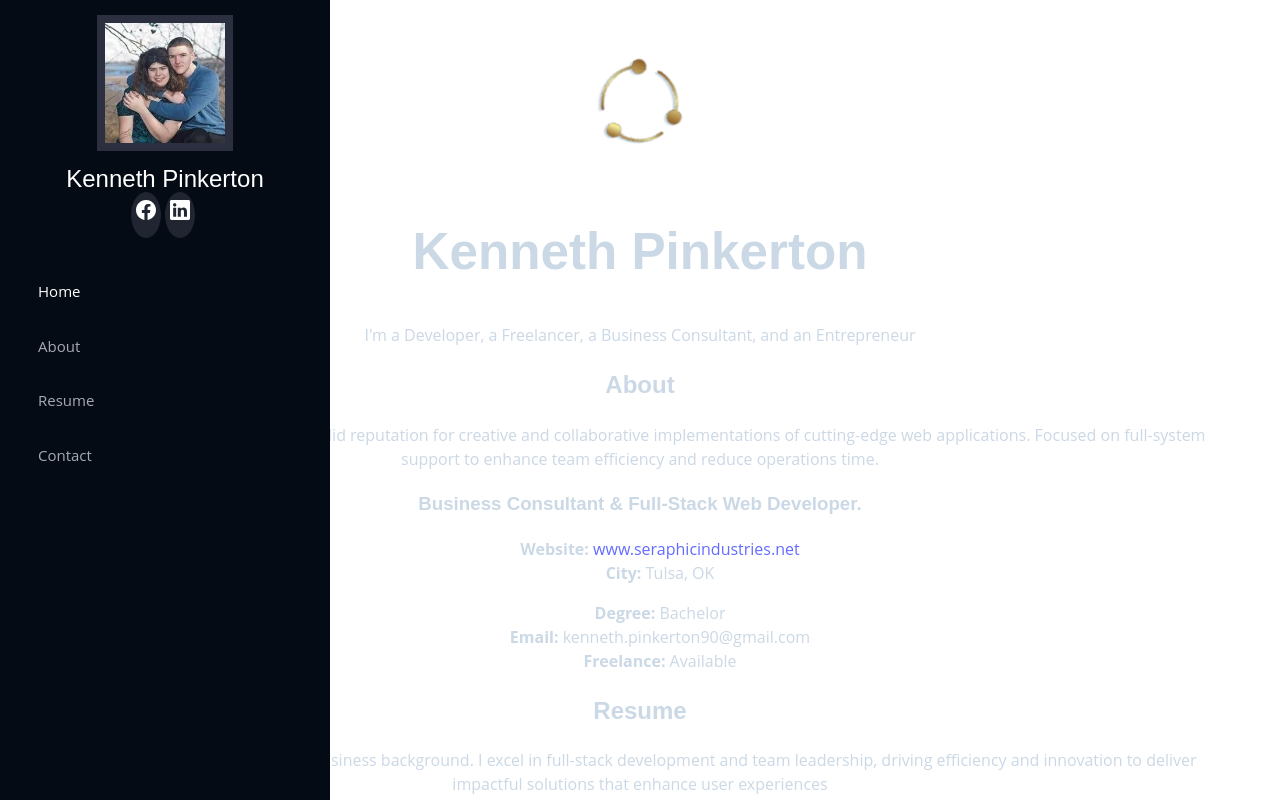
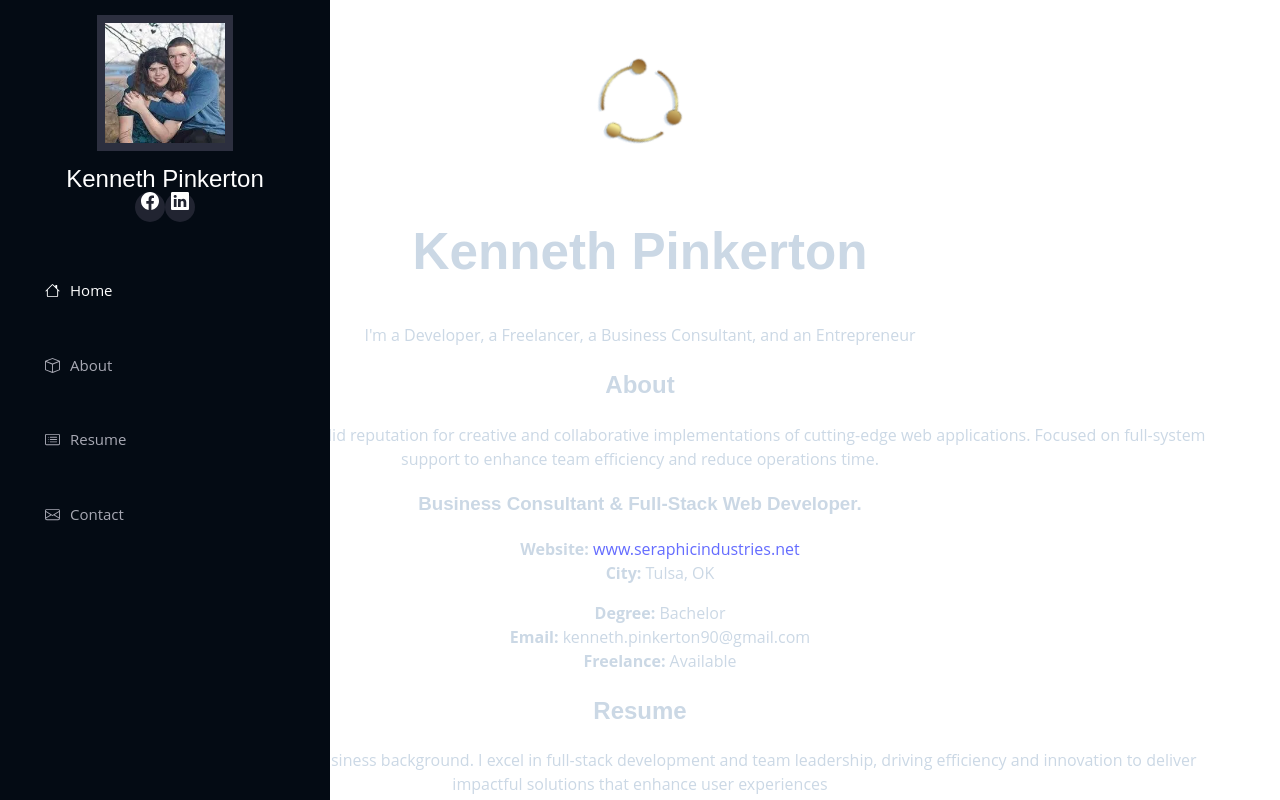
Before and after one commit to SeraphimSage/portfolio, a React (Vite) app: page / in a window 1280 px wide. Shown: the top 800 px of the page. Built offline with nearby package versions, Linux system fonts and the light colour scheme.

Commit message:
Adjusted padding and added icons to navbar items.

```diff
--- a/package.json
+++ b/package.json
@@ -14,6 +14,7 @@
     "bootstrap": "^5.3.3",
     "react": "^18.3.1",
     "react-bootstrap": "^2.10.4",
+    "react-bootstrap-icons": "^1.11.4",
     "react-dom": "^18.3.1"
   },
   "devDependencies": {
--- a/src/assets/components/Header.css
+++ b/src/assets/components/Header.css
@@ -41,8 +41,6 @@
 	background: #212431;
 	color: #fff;
 	line-height: 1;
-	padding: 8px 0;
-	margin-right: 4px;
 	border-radius: 50%;
 	text-align: center;
 	width: 30px;
@@ -88,7 +86,7 @@
 
 .nav-menu * {
 	margin: 0;
-	padding: 0;
+	padding: 5px;
 	list-style: none;
 }
 
--- a/src/assets/components/Header.jsx
+++ b/src/assets/components/Header.jsx
@@ -1,5 +1,6 @@
 import "./Header.css";
 import profileImg from "../img/Us.webp";
+import * as Icon from "react-bootstrap-icons";
 
 const Header = () => {
 	return (
@@ -19,31 +20,13 @@ const Header = () => {
 							href="https://www.facebook.com/kenneth.pinkerton.90"
 							className="facebook"
 						>
-							<svg
-								xmlns="http://www.w3.org/2000/svg"
-								width="20"
-								height="20"
-								fill="currentColor"
-								className="bi bi-facebook"
-								viewBox="0 0 16 16"
-							>
-								<path d="M16 8.049c0-4.446-3.582-8.05-8-8.05C3.58 0-.002 3.603-.002 8.05c0 4.017 2.926 7.347 6.75 7.951v-5.625h-2.03V8.05H6.75V6.275c0-2.017 1.195-3.131 3.022-3.131.876 0 1.791.157 1.791.157v1.98h-1.009c-.993 0-1.303.621-1.303 1.258v1.51h2.218l-.354 2.326H9.25V16c3.824-.604 6.75-3.934 6.75-7.951" />
-							</svg>
+							<Icon.Facebook />
 						</a>
 						<a
 							href="https://www.linkedin.com/in/kenneth-pinkerton-5b8a1463/"
 							className="linkedin"
 						>
-							<svg
-								xmlns="http://www.w3.org/2000/svg"
-								width="20"
-								height="20"
-								fill="currentColor"
-								className="bi bi-linkedin"
-								viewBox="0 0 16 16"
-							>
-								<path d="M0 1.146C0 .513.526 0 1.175 0h13.65C15.474 0 16 .513 16 1.146v13.708c0 .633-.526 1.146-1.175 1.146H1.175C.526 16 0 15.487 0 14.854zm4.943 12.248V6.169H2.542v7.225zm-1.2-8.212c.837 0 1.358-.554 1.358-1.248-.015-.709-.52-1.248-1.342-1.248S2.4 3.226 2.4 3.934c0 .694.521 1.248 1.327 1.248zm4.908 8.212V9.359c0-.216.016-.432.08-.586.173-.431.568-.878 1.232-.878.869 0 1.216.662 1.216 1.634v3.865h2.401V9.25c0-2.22-1.184-3.252-2.764-3.252-1.274 0-1.845.7-2.165 1.193v.025h-.016l.016-.025V6.169h-2.4c.03.678 0 7.225 0 7.225z" />
-							</svg>
+							<Icon.Linkedin />
 						</a>
 					</div>
 				</div>
@@ -58,7 +41,7 @@ const Header = () => {
 								href="#hero"
 								className="nav-link scrollto active"
 							>
-								<i className="bx bx-home"></i> <span>Home</span>
+								<Icon.House /> <span>Home</span>
 							</a>
 						</li>
 						<li>
@@ -66,7 +49,7 @@ const Header = () => {
 								href="#about"
 								className="nav-link scrollto"
 							>
-								<i className="bx bx-user"></i> <span>About</span>
+								<Icon.Box /> <span>About</span>
 							</a>
 						</li>
 						<li>
@@ -74,7 +57,7 @@ const Header = () => {
 								href="#resume"
 								className="nav-link scrollto"
 							>
-								<i className="bx bx-file-blank"></i> <span>Resume</span>
+								<Icon.CardList /> <span>Resume</span>
 							</a>
 						</li>
 
@@ -83,7 +66,7 @@ const Header = () => {
 								href="#contact"
 								className="nav-link scrollto"
 							>
-								<i className="bx bx-envelope"></i> <span>Contact</span>
+								<Icon.Envelope /> <span>Contact</span>
 							</a>
 						</li>
 					</ul>
```
Also changed, not shown: 1 other file (tests, documents, lock files or other folders).
